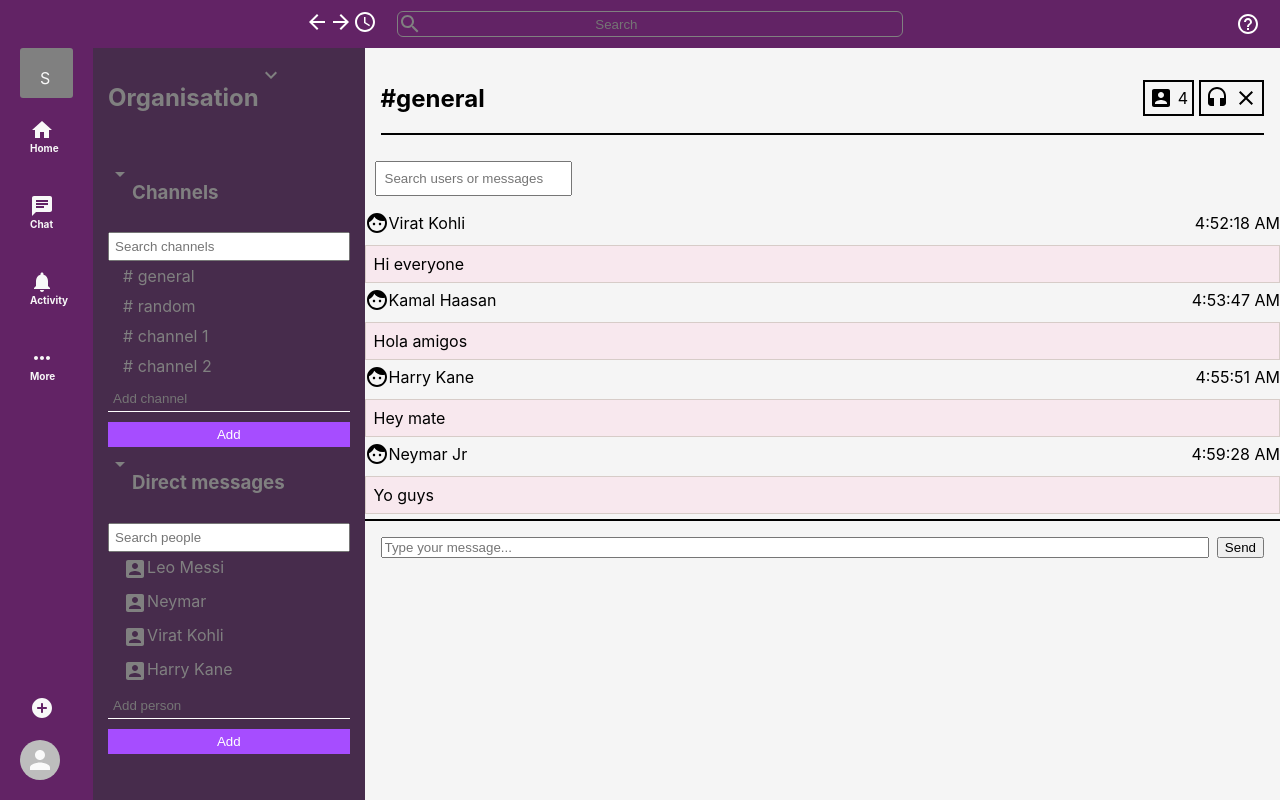
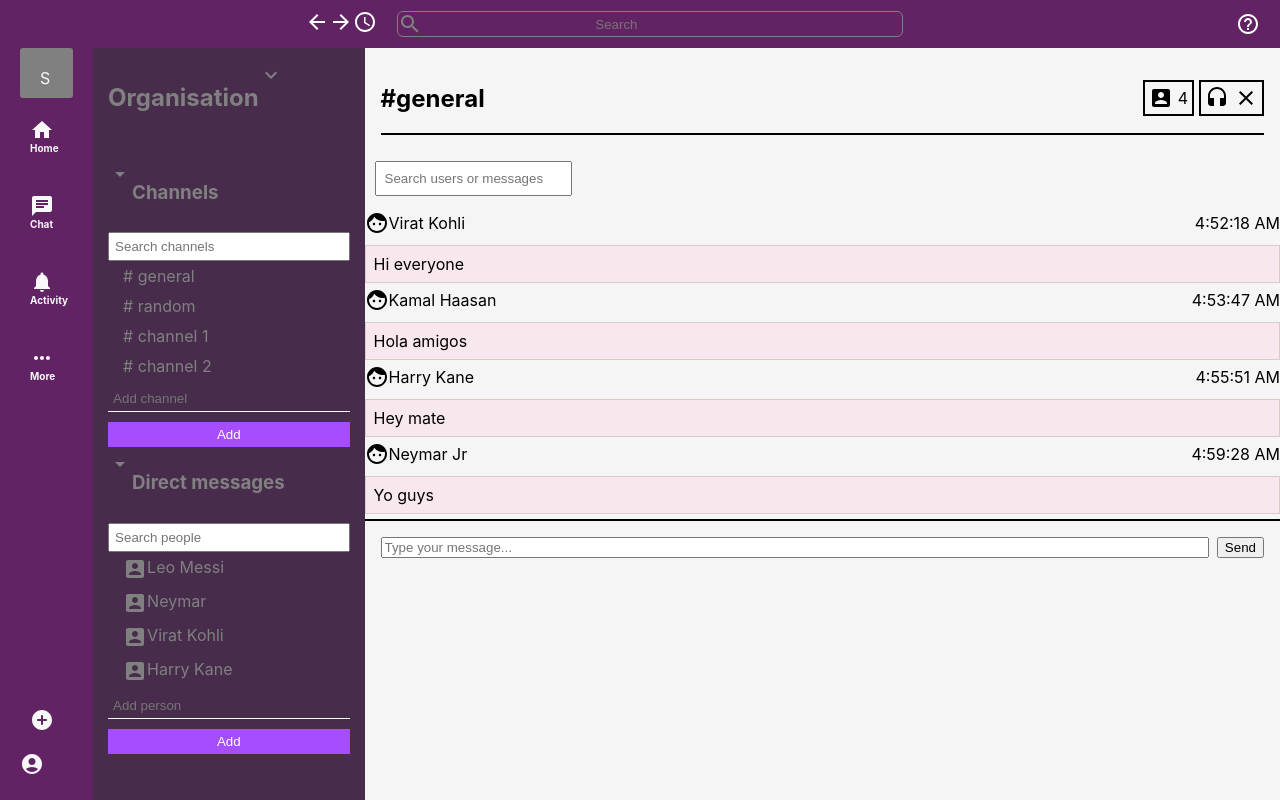
Before and after one commit to niranjan-7/slack-clone, a React (Create React App) app: page /homepage in a window 1280 px wide. Built offline with nearby package versions, Linux system fonts and the light colour scheme.

Commit message:
deployment fix

```diff
--- a/package.json
+++ b/package.json
@@ -3,8 +3,12 @@
   "version": "0.1.0",
   "private": true,
   "dependencies": {
+    "@emotion/react": "^11.11.1",
+    "@emotion/styled": "^11.11.0",
     "@material-ui/core": "^4.12.4",
     "@material-ui/icons": "^4.11.3",
+    "@mui/icons-material": "^5.14.18",
+    "@mui/material": "^5.14.18",
     "@testing-library/jest-dom": "^5.17.0",
     "@testing-library/react": "^13.4.0",
     "@testing-library/user-event": "^13.5.0",
--- a/src/components/Header.js
+++ b/src/components/Header.js
@@ -1,6 +1,5 @@
 import React from 'react'
 import { styled } from 'styled-components'
-import { Avatar } from '@material-ui/core'
 import AccessTimeIcon from '@material-ui/icons/AccessTime'
 import SearchIcon from '@material-ui/icons/Search'
 import HelpOutlineIcon from '@material-ui/icons/HelpOutline'
@@ -10,7 +9,6 @@
   return (
     <HeaderContainer>
         <HeaderLeft>
-            {/* <HeaderAvatar /> */}
             <HeaderLeftIconWrapper>
                 <ArrowBack />
                 <ArrowForward />
@@ -85,11 +83,3 @@
     background-color: var(--slack-color);
     color:white;
 `
-
-const HeaderAvatar = styled(Avatar)`
-    cursor:pointer;
-
-    :hover{
-        opacity:0.8;
-    }
-`
--- a/src/components/SidebarOne.js
+++ b/src/components/SidebarOne.js
@@ -4,9 +4,9 @@
 import ChatIcon from '@material-ui/icons/Chat'
 import NotificationsIcon from '@material-ui/icons/Notifications';
 import MoreHorizIcon from '@material-ui/icons/MoreHoriz';
-import {Avatar }from '@material-ui/core';
 import AddCircleRoundedIcon from '@material-ui/icons/AddCircleRounded';
 import { useNavigate } from 'react-router-dom';
+import AccountCircleIcon from '@mui/icons-material/AccountCircle';
 
 
 function SidebarOne() {
@@ -52,7 +52,7 @@
      margin-bottom:20px;
 `
 
-const HeaderAvatar = styled(Avatar)`
+const HeaderAvatar = styled(AccountCircleIcon)`
     cursor:pointer;
 
     :hover{
```
Also changed, not shown: 1 other file (tests, documents, lock files or other folders).
